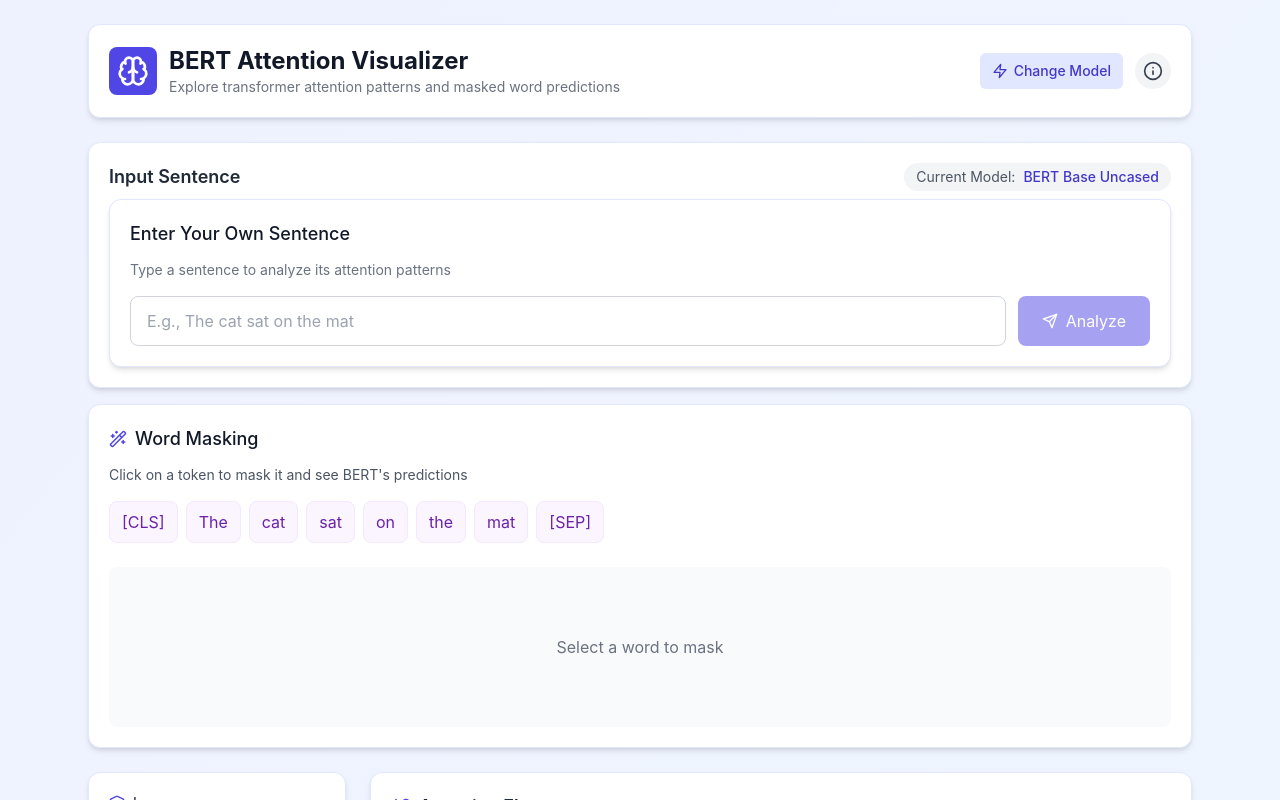
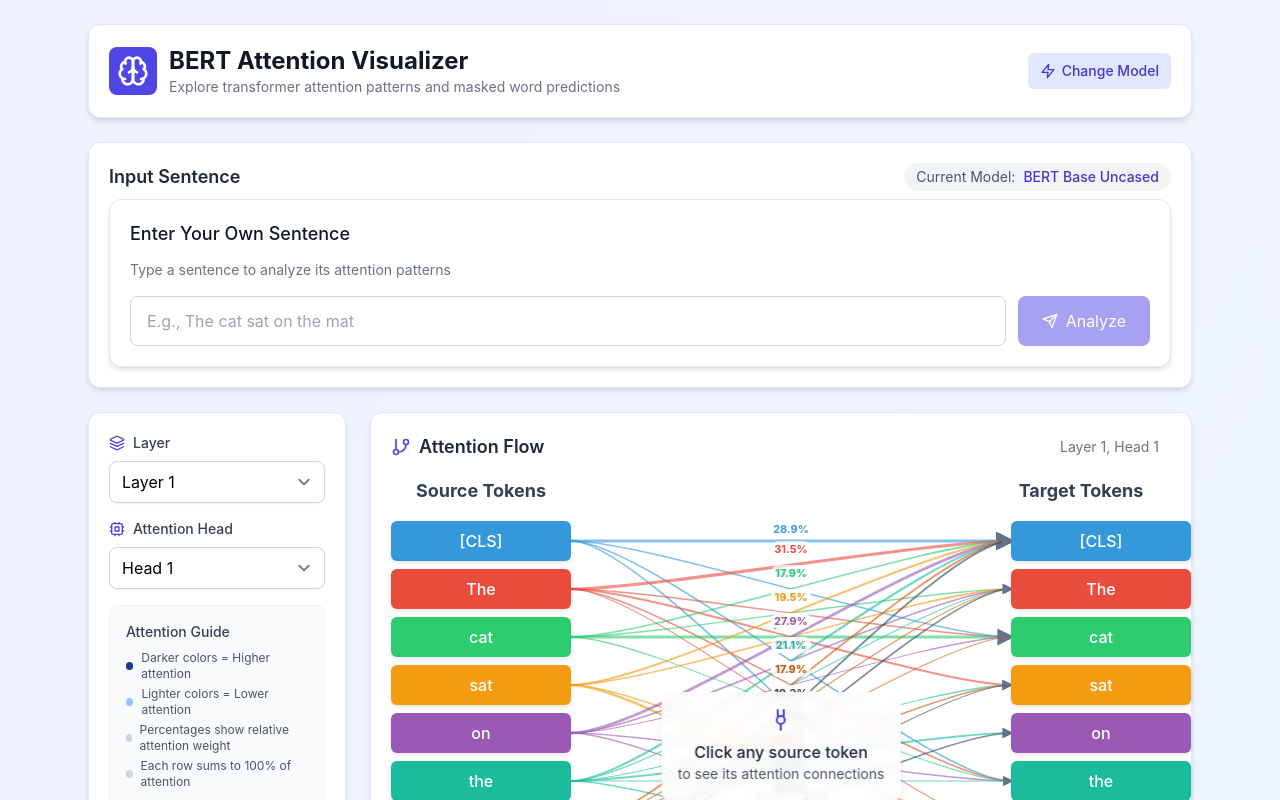
Before and after one commit to Team-Lasso/bert-attention-visualizer, a React (Vite) app in the folder frontend/: page / in a window 1280 px wide. Shown: the top 800 px of the page. Built offline with nearby package versions, Linux system fonts and the light colour scheme.

Commit message:
fix some bugs

```diff
--- a/frontend/src/components/AttentionVisualizer.tsx
+++ b/frontend/src/components/AttentionVisualizer.tsx
@@ -25,7 +25,6 @@ const AttentionVisualizer: React.FC<AttentionVisualizerProps> = ({ datasets: ini
   const [isProcessing, setIsProcessing] = useState(false);
   const [customDatasetCount, setCustomDatasetCount] = useState(0);
   const [activeView, setActiveView] = useState<'matrix' | 'parallel'>('parallel');
-  const [showInfo, setShowInfo] = useState(false);
 
   // New state for model selection
   const [selectedModelId, setSelectedModelId] = useState<string>('bert-base-uncased');
@@ -153,13 +152,6 @@ const AttentionVisualizer: React.FC<AttentionVisualizerProps> = ({ datasets: ini
               <Zap size={16} className="mr-1.5" />
               {showModelSelector ? 'Hide Model Selector' : 'Change Model'}
             </button>
-            <button
-              onClick={() => setShowInfo(!showInfo)}
-              className="p-2 rounded-full bg-gray-100 hover:bg-gray-200 transition-colors"
-              aria-label="Show information"
-            >
-              <Info size={20} className="text-gray-700" />
-            </button>
           </div>
         </header>
 
@@ -192,12 +184,7 @@ const AttentionVisualizer: React.FC<AttentionVisualizerProps> = ({ datasets: ini
             <SentenceInput onSentenceSubmit={handleSentenceSubmit} isLoading={isProcessing} />
           </div>
 
-          <WordMasking
-            tokens={currentData.tokens}
-            onMaskWord={handleMaskWord}
-            maskedTokenIndex={maskedTokenIndex}
-            predictions={maskPredictions}
-          />
+
         </div>
 
         {/* Main Visualization Area */}
@@ -318,20 +305,20 @@ const AttentionVisualizer: React.FC<AttentionVisualizerProps> = ({ datasets: ini
           </div>
         </div>
 
+        <WordMasking
+          tokens={currentData.tokens}
+          onMaskWord={handleMaskWord}
+          maskedTokenIndex={maskedTokenIndex}
+          predictions={maskPredictions}
+        />
+
         {/* Information Panel */}
-        {showInfo && (
         <div className="bg-white rounded-xl shadow-md p-6 border border-indigo-100">
           <div className="flex items-center justify-between mb-4">
             <h2 className="text-xl font-semibold text-gray-800 flex items-center">
               <Info size={20} className="mr-2 text-indigo-600" />
               About BERT Attention Visualization
             </h2>
-              <button
-                onClick={() => setShowInfo(false)}
-                className="text-sm text-gray-500 hover:text-gray-700"
-              >
-                Hide
-              </button>
           </div>
           <div className="grid grid-cols-1 md:grid-cols-2 gap-6">
             <div>
@@ -372,7 +359,6 @@ const AttentionVisualizer: React.FC<AttentionVisualizerProps> = ({ datasets: ini
             </div>
           </div>
         </div>
-        )}
       </div>
     </div>
   );
```
Lines whose indentation alone changed are shown as unchanged.
